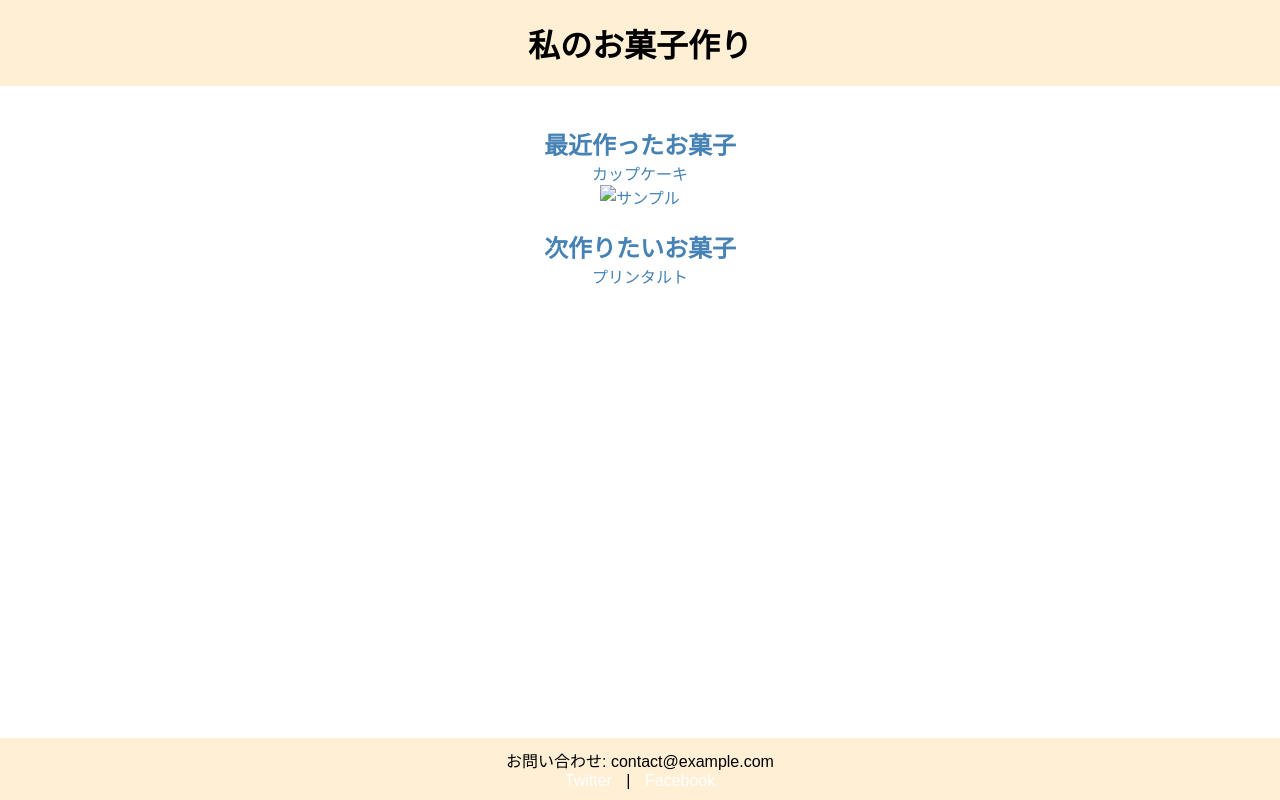
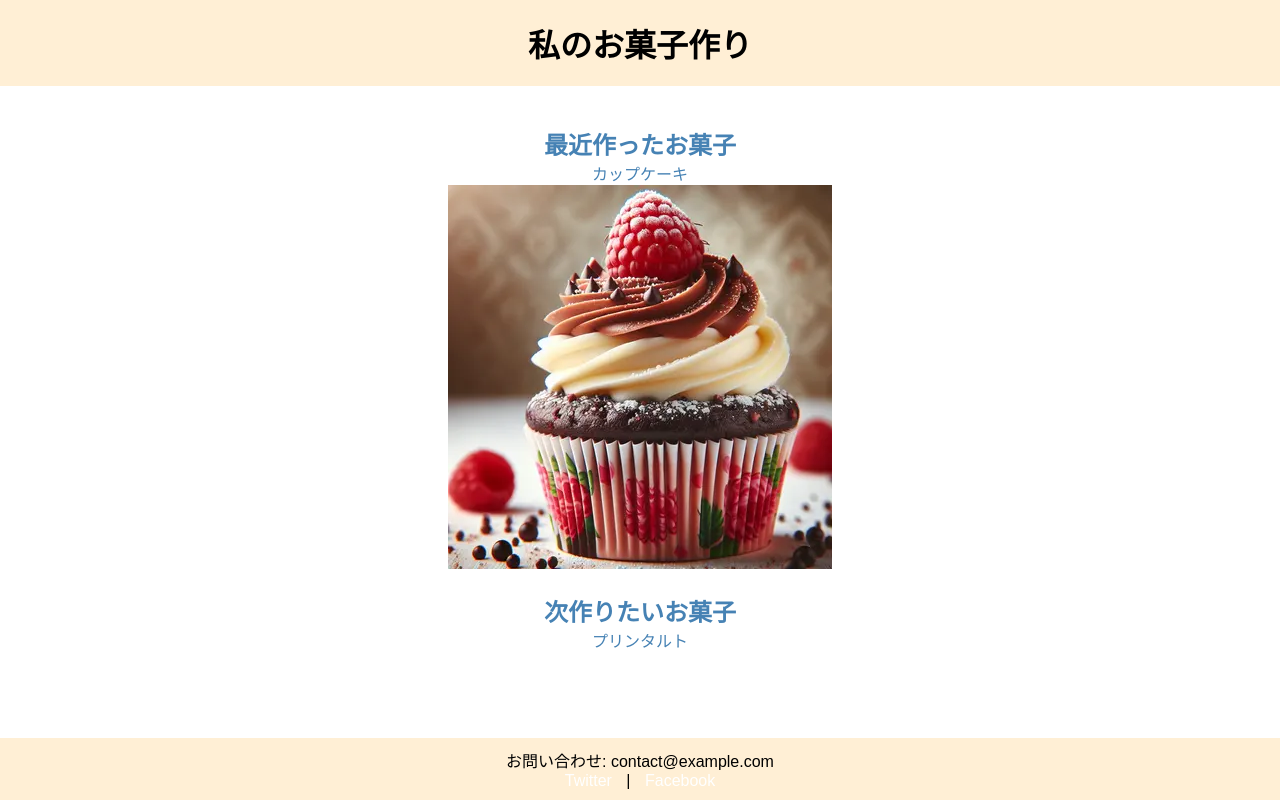
Before and after one commit to tomopee/tomop_pages, a plain HTML site: page index.html in a window 1280 px wide. Drawn offline with Linux system fonts and the light colour scheme.

Commit message:
Update index.html

```diff
--- a/index.html
+++ b/index.html
@@ -66,7 +66,7 @@
         <section>
             <h2>最近作ったお菓子</h2>
             <p>カップケーキ</p>
-            <img src="画像のリンク" alt="サンプル">
+            <img src="https://github.com/tomopee/tomop_pages/blob/main/カップケーキ.jpg?raw=true" alt="サンプル">
         </section>
 
         <section>
```
